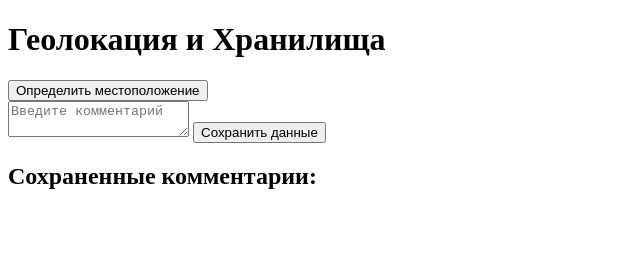
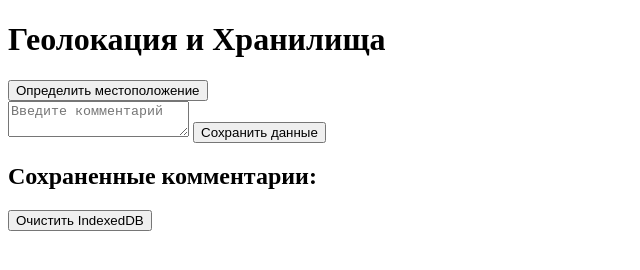
Before and after one commit to zibarnumaldamax/Geolocation-IndexedDB, a plain HTML site: page index.html in a window 1280 px wide. Shown: the whole page, without its empty margins (0-640 px from the left). Drawn offline with Linux system fonts and the light colour scheme.

Commit message:
delete db added

```diff
--- a/IndexedDB.js
+++ b/IndexedDB.js
@@ -69,3 +69,17 @@ function displayComments() {
         }
     };
 }
+
+function clearDatabase() {
+    var request = indexedDB.deleteDatabase('commentsDB');
+
+    request.onerror = function(event) {
+        console.log("Ошибка при удалении базы данных");
+    };
+
+    request.onsuccess = function(event) {
+        console.log("База данных успешно удалена");
+    };
+
+    commentList.innerHTML = "<h2>Сохраненные комментарии:</h2>";
+}
--- a/index.html
+++ b/index.html
@@ -17,6 +17,7 @@
         <div id="commentList">
             <h2>Сохраненные комментарии:</h2>
         </div>
+        <button onclick="clearDatabase()">Очистить IndexedDB</button>
 
         <script src="IndexedDB.js"></script>
     </body>
```
